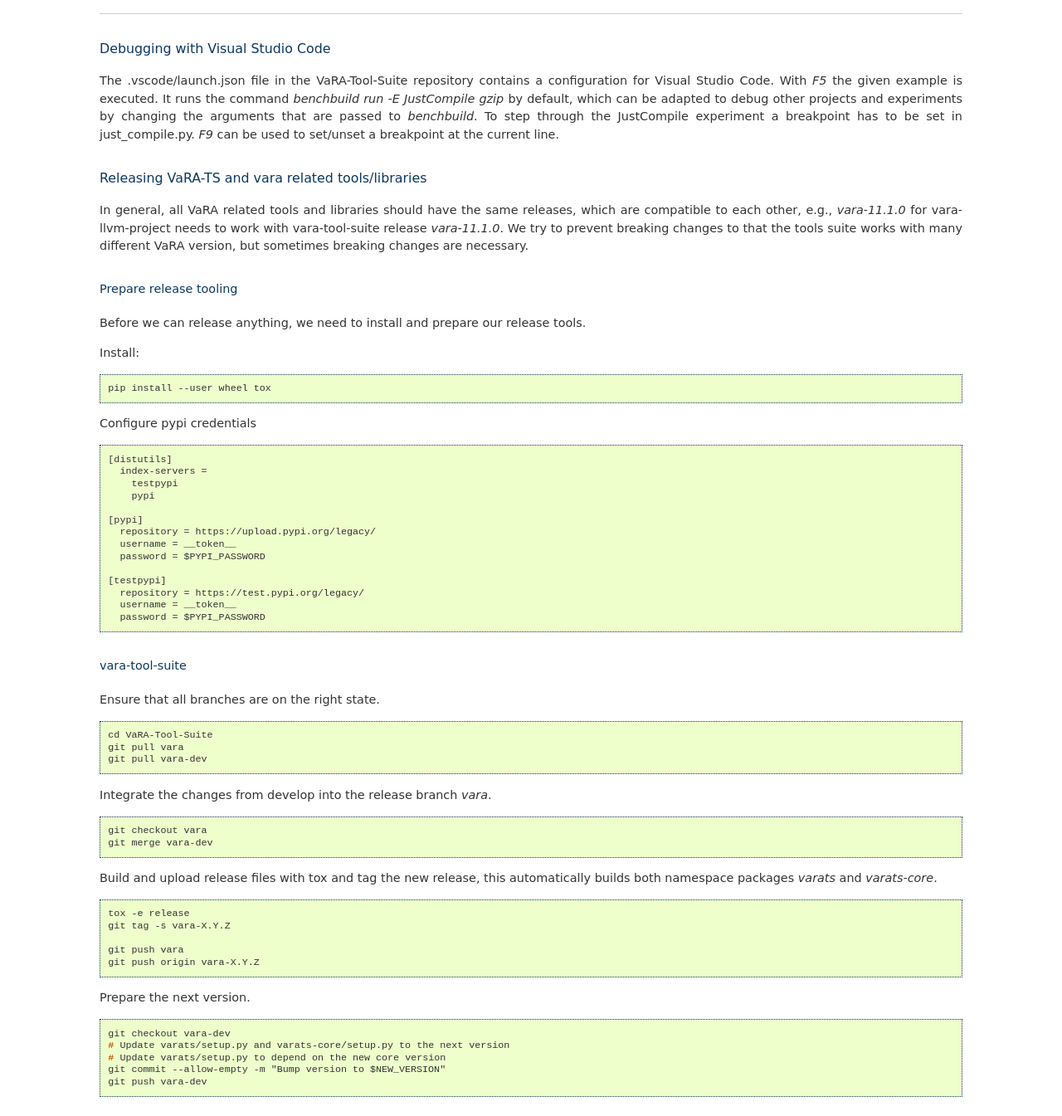
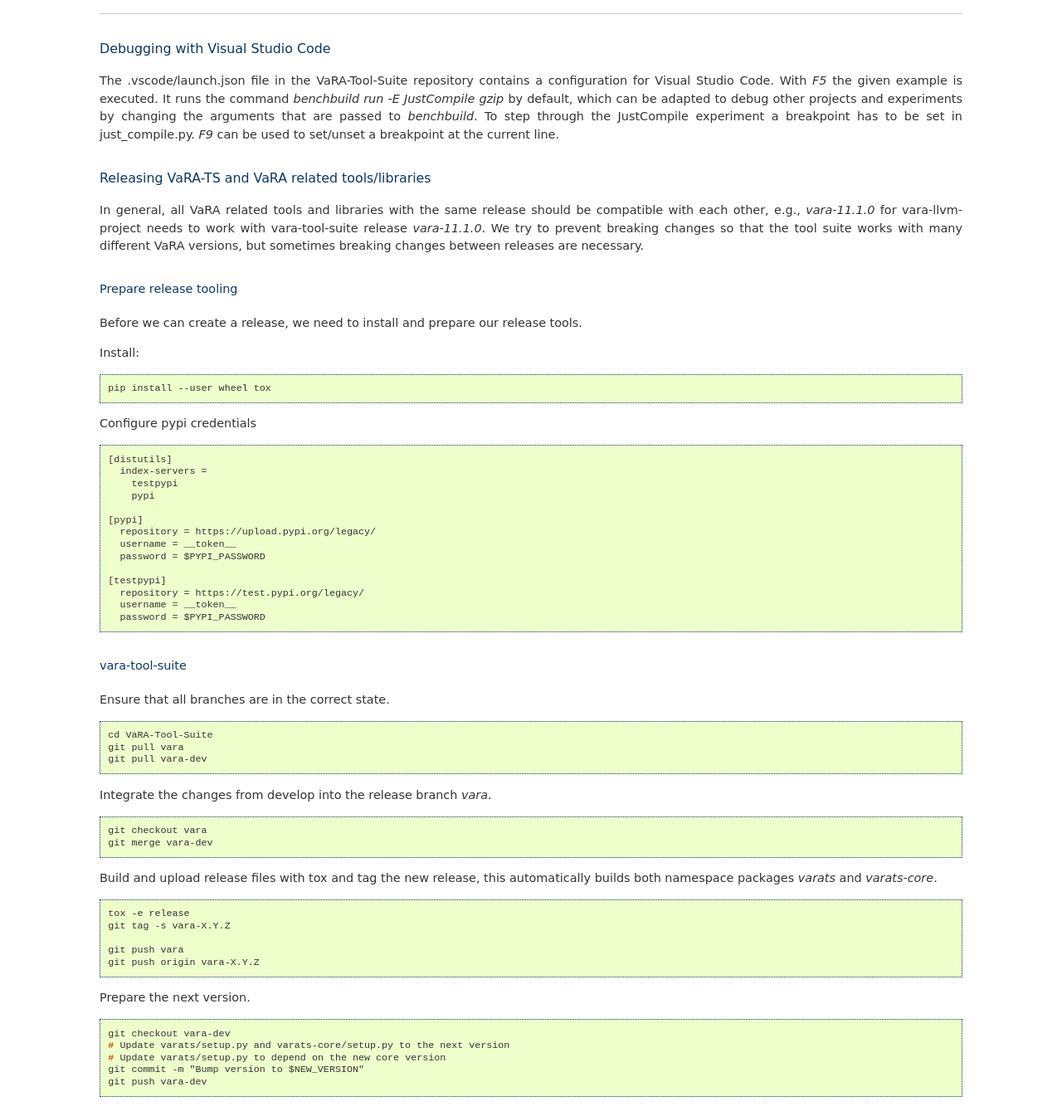
Before and after one commit to se-sic/VaRA-Tool-Suite, a Sphinx documentation site: the page built from docs/source/vara-ts/development.rst, in a window 1280 px wide and 1400 px high, scrolled down 1012 px, cut to the strip 55-1400 px from the top of the window. Shown: the whole strip at 83% size. Built offline with Sphinx 7.4.7, drawn with Linux system fonts in a browser that asks for light colours; the version number could not be read and is left out; some of the changed text lies outside the part shown.

Commit message:
Apply suggestions from code review
Co-authored-by: Sebastian Böhm <boehmseb@cs.uni-saarland.de>

```diff
--- a/docs/source/vara-ts/development.rst
+++ b/docs/source/vara-ts/development.rst
@@ -58,16 +58,16 @@
 To step through the JustCompile experiment a breakpoint has to be set in just_compile.py.
 `F9` can be used to set/unset a breakpoint at the current line.
 
-Releasing VaRA-TS and vara related tools/libraries
+Releasing VaRA-TS and VaRA related tools/libraries
 ..................................................
 
-In general, all VaRA related tools and libraries should have the same releases, which are compatible to each other, e.g., `vara-11.1.0` for vara-llvm-project needs to work with vara-tool-suite release `vara-11.1.0`.
-We try to prevent breaking changes to that the tools suite works with many different VaRA version, but sometimes breaking changes are necessary.
+In general, all VaRA related tools and libraries with the same release should be compatible with each other, e.g., `vara-11.1.0` for vara-llvm-project needs to work with vara-tool-suite release `vara-11.1.0`.
+We try to prevent breaking changes so that the tool suite works with many different VaRA versions, but sometimes breaking changes between releases are necessary.
 
 Prepare release tooling
 ^^^^^^^^^^^^^^^^^^^^^^^
 
-Before we can release anything, we need to install and prepare our release tools.
+Before we can create a release, we need to install and prepare our release tools.
 
 Install:
 
@@ -97,7 +97,7 @@
 vara-tool-suite
 ^^^^^^^^^^^^^^^
 
-Ensure that all branches are on the right state.
+Ensure that all branches are in the correct state.
 
 .. code-block:: console
 
@@ -129,13 +129,13 @@
     git checkout vara-dev
     # Update varats/setup.py and varats-core/setup.py to the next version
     # Update varats/setup.py to depend on the new core version
-    git commit --allow-empty -m "Bump version to $NEW_VERSION"
+    git commit -m "Bump version to $NEW_VERSION"
     git push vara-dev
 
 vara-feature
 ^^^^^^^^^^^^
 
-Ensure that all branches are on the right state.
+Ensure that all branches are in the correct state.
 
 .. code-block:: console
 
```
